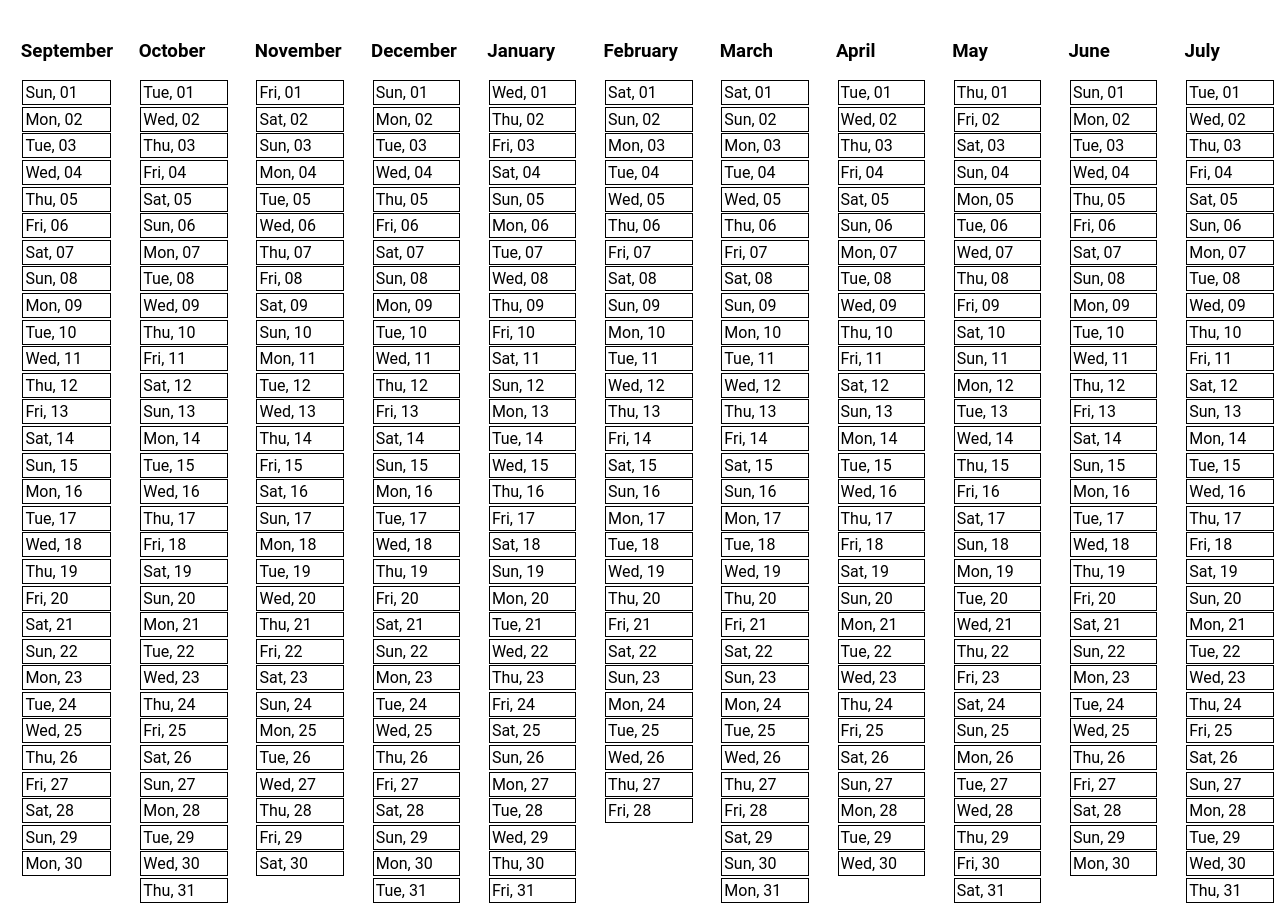
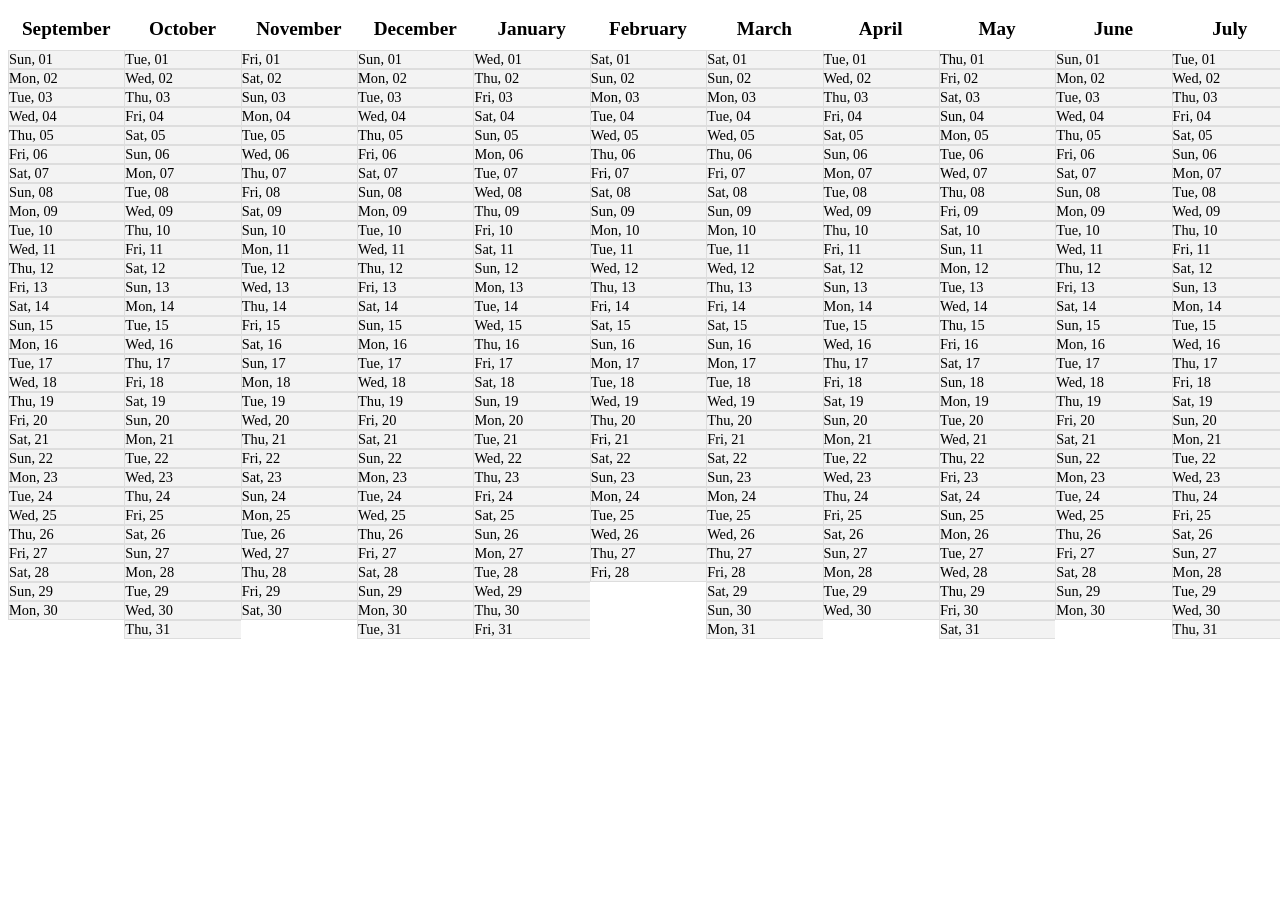
Before and after one commit to kiDra94/today-i-learned, a Vue app: page / in a window 1280 px wide. After the commit the page ends 816 px from the top, so only its background shows below. Built offline with nearby package versions, Linux system fonts and the light colour scheme.

Commit message:
implemented style

```diff
--- a/src/App.vue
+++ b/src/App.vue
@@ -1,5 +1,6 @@
 <script setup>
 import dayjs from 'dayjs';
+import 'dayjs/locale/de';
 
 const start = dayjs('2024-09-01');
 const end = dayjs('2025-07-31');
@@ -42,19 +43,51 @@ console.log(days(start));
   display: flex;
   width: 100vw;
   height: 100vh;
-  font-family: 'Roboto';
 }
 
 .month {
-  margin: 0.5em;
-  padding: 0.3em;
-  width: 100vw;
-  height: 100vh;
+  flex: 1;
+  display: flex;
+  flex-direction: column;
+  text-align: center;
+  overflow: hidden;
+}
+
+h3 {
+  margin: 10px 0;
+  font-size: 1.2rem;
+}
+
+.days {
+  display: flex;
+  flex-wrap: wrap;
+  flex-grow: 1;
+  align-content: flex-start;
+  padding: 5px;
+  overflow-y: auto;
 }
 
 .day {
-  margin: 0.1em;
-  border: 1px solid black;
-  padding: 2px;
+  width: 100%;
+  display: flex;
+  background-color: #f3f3f3;
+  border: 1px solid #ddd;
+  font-size: 0.9rem;
+}
+
+.today_css {
+  background-color: red;
+}
+
+.past_css {
+  background-color: blue;
+}
+
+.weekend_css {
+  background-color: green;
+}
+
+.weekend_css .past_css{
+  background-color: beige;
 }
 </style>
```
